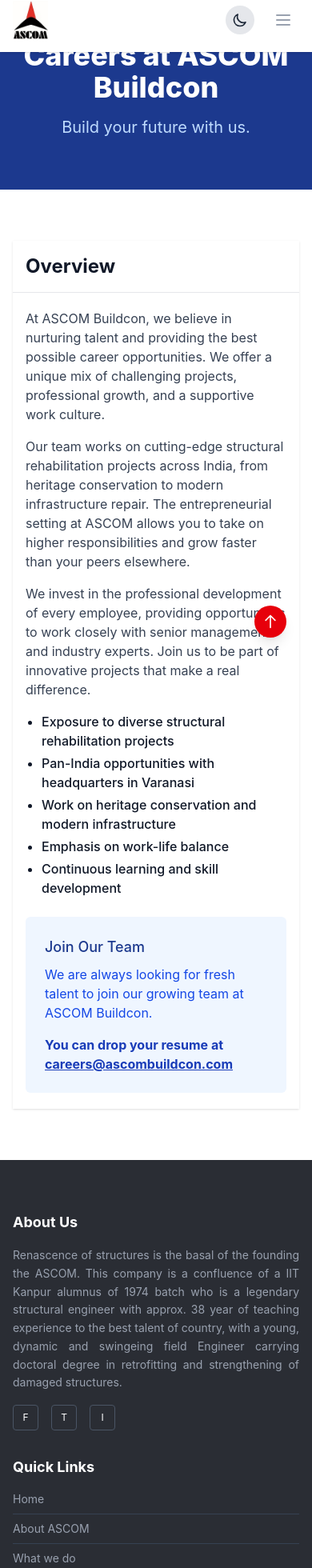
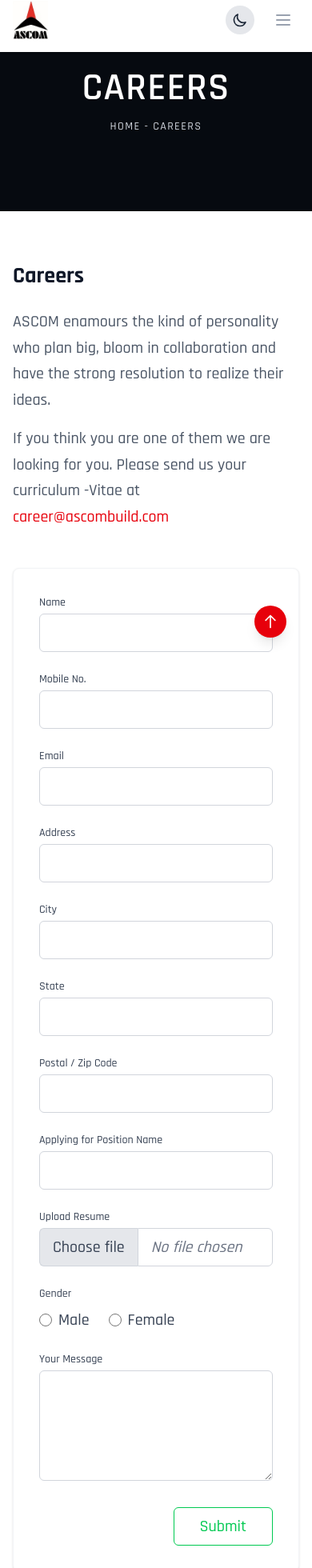
Before and after one commit to AayushArya28/ascombuild, a React (Vite) app: page /careers in a window 390 px wide. Shown: the part 15-1975 px from the top of the page at 80% size. Built offline with nearby package versions, Linux system fonts and the light colour scheme.

Commit message:
feat: updated font and some UI changes

```diff
--- a/index.html
+++ b/index.html
@@ -1,13 +1,19 @@
 <!doctype html>
 <html lang="en">
+
 <head>
   <meta charset="UTF-8" />
-    <link rel="icon" type="image/svg+xml" href="/vite.svg" />
+  <link rel="preconnect" href="https://fonts.googleapis.com">
+  <link rel="preconnect" href="https://fonts.gstatic.com" crossorigin>
+  <link href="https://fonts.googleapis.com/css2?family=Rajdhani:wght@300;400;500;600;700&display=swap" rel="stylesheet">
+  <link rel="icon" type="image/png" href="/src/assets/images/logo.png" />
   <meta name="viewport" content="width=device-width, initial-scale=1.0" />
-    <title>ASCOM - Structural Engineering Experts</title>
+  <title>ASCOM</title>
 </head>
+
 <body>
   <div id="root"></div>
   <script type="module" src="/src/main.jsx"></script>
 </body>
+
 </html>
--- a/src/components/Footer.jsx
+++ b/src/components/Footer.jsx
@@ -1,5 +1,6 @@
 import React from "react";
 import { Link } from "react-router-dom";
+import logo from "../assets/images/logo.png";
 
 const Footer = () => {
   const scrollToTop = () => {
@@ -10,24 +11,32 @@
   };
 
   return (
-    <footer className="bg-[#2a2d34] text-white pt-16 pb-4 relative mt-auto font-sans">
+    <footer className="bg-[#2a2d34] text-[#DDDDDD] pt-16 pb-4 relative mt-auto font-['Rajdhani'] text-lg leading-relaxed font-medium">
       <div className="max-w-7xl mx-auto px-4 sm:px-6 lg:px-8">
-        <div className="grid grid-cols-1 md:grid-cols-2 lg:grid-cols-4 gap-8">
+        <div className="grid grid-cols-1 md:grid-cols-2 lg:grid-cols-5 gap-8">
           {/* About Us */}
-          <div className="space-y-4">
+          <div className="space-y-4 lg:col-span-2">
             <h3 className="text-lg font-bold text-white mb-4">About Us</h3>
-            <p className="text-gray-400 text-sm leading-relaxed text-justify">
+            <p className="text-gray-400 leading-relaxed text-justify">
               Renascence of structures is the basal of the founding the ASCOM. This company is a confluence of a IIT Kanpur alumnus of 1974 batch who is a legendary structural engineer with approx. 38 year of teaching experience to the best talent of country, with a young, dynamic and swingeing field Engineer carrying doctoral degree in retrofitting and strengthening of damaged structures.
             </p>
             <div className="flex space-x-4 mt-4">
-              <a href="#" className="w-8 h-8 flex items-center justify-center border border-gray-600 rounded-sm hover:bg-red-600 hover:border-red-600 transition-colors">
-                 <span className="text-xs">F</span>
+              <a href="http://www.facebook.com/" className="w-8 h-8 flex items-center justify-center border border-gray-600 rounded-sm hover:bg-red-600 hover:border-red-600 transition-colors">
+                <svg fill="currentColor" strokeLinecap="round" strokeLinejoin="round" strokeWidth="2" className="w-4 h-4" viewBox="0 0 24 24">
+                  <path d="M18 2h-3a5 5 0 00-5 5v3H7v4h3v8h4v-8h3l1-4h-4V7a1 1 0 011-1h3z"></path>
+                </svg>
               </a>
-              <a href="#" className="w-8 h-8 flex items-center justify-center border border-gray-600 rounded-sm hover:bg-red-600 hover:border-red-600 transition-colors">
-                 <span className="text-xs">T</span>
+              <a href="http://www.twitter.com/" className="w-8 h-8 flex items-center justify-center border border-gray-600 rounded-sm hover:bg-red-600 hover:border-red-600 transition-colors">
+                <svg fill="currentColor" strokeLinecap="round" strokeLinejoin="round" strokeWidth="2" className="w-4 h-4" viewBox="0 0 24 24">
+                  <path d="M23 3a10.9 10.9 0 01-3.14 1.53 4.48 4.48 0 00-7.86 3v1A10.66 10.66 0 013 4s-4 9 5 13a11.64 11.64 0 01-7 2c9 5 20 0 20-11.5a4.5 4.5 0 00-.08-.83A7.72 7.72 0 0023 3z"></path>
+                </svg>
               </a>
-               <a href="#" className="w-8 h-8 flex items-center justify-center border border-gray-600 rounded-sm hover:bg-red-600 hover:border-red-600 transition-colors">
-                 <span className="text-xs">I</span>
+              <a href="http://www.instagram.com/" className="w-8 h-8 flex items-center justify-center border border-gray-600 rounded-sm hover:bg-red-600 hover:border-red-600 transition-colors">
+                <svg fill="none" stroke="currentColor" strokeLinecap="round" strokeLinejoin="round" strokeWidth="2" className="w-4 h-4" viewBox="0 0 24 24">
+                  <rect width="20" height="20" x="2" y="2" rx="5" ry="5"></rect>
+                  <path d="M16 11.37A4 4 0 1112.63 8 4 4 0 0116 11.37z"></path>
+                  <line x1="17.5" x2="17.51" y1="6.5" y2="6.5"></line>
+                </svg>
               </a>
             </div>
           </div>
@@ -35,32 +44,32 @@
           {/* Quick Links */}
           <div>
             <h3 className="text-lg font-bold text-white mb-4">Quick Links</h3>
-            <ul className="space-y-2 text-sm text-gray-400">
+            <ul className="space-y-1 text-gray-400">
               <li>
-                <Link to="/" className="hover:text-red-500 transition-colors block border-b border-gray-700 pb-2 mb-2">Home</Link>
+                <Link to="/" className="hover:text-red-500 transition-colors inline-block border-b border-gray-700 pb-1">Home</Link>
               </li>
               <li>
-                <Link to="/about-us" className="hover:text-red-500 transition-colors block border-b border-gray-700 pb-2 mb-2">About ASCOM</Link>
+                <Link to="/about-us" className="hover:text-red-500 transition-colors inline-block border-b border-gray-700 pb-1">About ASCOM</Link>
               </li>
               <li>
-                <Link to="/services" className="hover:text-red-500 transition-colors block border-b border-gray-700 pb-2 mb-2">What we do</Link>
+                <Link to="/services" className="hover:text-red-500 transition-colors inline-block border-b border-gray-700 pb-1">What we do</Link>
               </li>
               <li>
-                <Link to="/careers" className="hover:text-red-500 transition-colors block border-b border-gray-700 pb-2 mb-2">Careers</Link>
+                <Link to="/careers" className="hover:text-red-500 transition-colors inline-block border-b border-gray-700 pb-1">Careers</Link>
               </li>
               <li>
-                <Link to="/contact-us" className="hover:text-red-500 transition-colors block border-b border-gray-700 pb-2 mb-2">Contact Us</Link>
+                <Link to="/contact-us" className="hover:text-red-500 transition-colors inline-block border-b border-gray-700 pb-1">Contact Us</Link>
               </li>
             </ul>
           </div>
 
           {/* Contact Us */}
-          <div className="lg:col-span-2">
+          <div className="">
             <h3 className="text-lg font-bold text-white mb-4">Contact us</h3>
-            <ul className="space-y-4 text-sm text-gray-400">
+            <ul className="space-y-2 text-gray-400">
               <li className="flex items-start gap-3">
                 <span className="mt-1"><svg className="w-4 h-4" fill="none" stroke="currentColor" viewBox="0 0 24 24"><path strokeLinecap="round" strokeLinejoin="round" strokeWidth="2" d="M17.657 16.657L13.414 20.9a1.998 1.998 0 01-2.827 0l-4.244-4.243a8 8 0 1111.314 0z"></path><path strokeLinecap="round" strokeLinejoin="round" strokeWidth="2" d="M15 11a3 3 0 11-6 0 3 3 0 016 0z"></path></svg></span>
-                <span>202, Vrindavan Residency, Nuwan<br/>Varanasi, 221011</span>
+                <span>202, Vrindavan Residency, Nuwan<br />Varanasi, 221011</span>
               </li>
               <li className="flex items-start gap-3">
                 <span className="mt-1"><svg className="w-4 h-4" fill="none" stroke="currentColor" viewBox="0 0 24 24"><path strokeLinecap="round" strokeLinejoin="round" strokeWidth="2" d="M3 5a2 2 0 012-2h3.28a1 1 0 01.948.684l1.498 4.493a1 1 0 01-.502 1.21l-2.257 1.13a11.042 11.042 0 005.516 5.516l1.13-2.257a1 1 0 011.21-.502l4.493 1.498a1 1 0 01.684.949V19a2 2 0 01-2 2h-1C9.716 21 3 14.284 3 6V5z"></path></svg></span>
@@ -68,18 +77,25 @@
               </li>
               <li className="flex items-start gap-3">
                 <span className="mt-1"><svg className="w-4 h-4" fill="none" stroke="currentColor" viewBox="0 0 24 24"><path strokeLinecap="round" strokeLinejoin="round" strokeWidth="2" d="M3 8l7.89 5.26a2 2 0 002.22 0L21 8M5 19h14a2 2 0 002-2V7a2 2 0 00-2-2H5a2 2 0 00-2 2v10a2 2 0 002 2z"></path></svg></span>
-                <span>info@ascombuild.com /<br/>ascombuildcon@gmail.com</span>
+                <span>info@ascombuild.com /<br />ascombuildcon@gmail.com</span>
               </li>
             </ul>
+          </div>
+
+          {/* Brand/Owner Section */}
+          <div className="flex flex-col items-center justify-start pt-8 lg:pt-0">
+            <img src={logo} alt="ASCOM" className="h-16 w-auto mb-4" />
+            <span className="text-white font-bold text-xl tracking-wider">ASCOM</span>
+            <p className="text-gray-500 text-xs mt-2 text-center">Structural Engineering Experts</p>
           </div>
         </div>
       </div>
 
       {/* Copyright Bar */}
       <div className="bg-[#22252b] mt-12 py-6 border-t border-gray-700">
-         <div className="max-w-7xl mx-auto px-4 sm:px-6 lg:px-8 flex flex-col md:flex-row justify-center items-center">
-            <p className="text-gray-500 text-sm text-center">
-                 © ASCOM 2022. Developed by Daksh IT Solutions
+        <div className="max-w-7xl mx-auto px-4 sm:px-6 lg:px-8 flex flex-col md:flex-row justify-center items-center gap-6">
+          <p className="text-gray-500 text-center">
+            © ASCOM 2022. Developed by <a href="https://dakshitsolutions.com/" target="_blank" rel="noopener noreferrer" className="hover:text-white transition-colors">Daksh IT Solutions</a>
           </p>
         </div>
       </div>
--- a/src/components/home/Hero.jsx
+++ b/src/components/home/Hero.jsx
@@ -14,7 +14,7 @@
       </div>
 
       <div className="relative max-w-7xl mx-auto px-4 sm:px-6 lg:px-8 text-center">
-        <h1 className="text-4xl sm:text-5xl md:text-6xl font-extrabold text-white tracking-tight mb-4">
+        <h1 className="text-white mb-4">
           ASCOM BUILDCON PVT. LTD.
         </h1>
         <p className="mt-4 text-xl text-gray-200 max-w-3xl mx-auto">
--- a/src/index.css
+++ b/src/index.css
@@ -6,7 +6,19 @@
 }
 
 body {
-  @apply bg-white dark:bg-gray-900 transition-colors duration-200 font-sans;
+  @apply bg-white dark:bg-gray-900 transition-colors duration-200 font-sans text-[20px] leading-[30px] font-medium;
+}
+
+h1 {
+  @apply font-sans font-semibold text-[48px] leading-[59px];
+}
+
+h2,
+h3,
+h4,
+h5,
+h6 {
+  @apply font-sans font-bold text-[28px] leading-[34px];
 }
 
 .animate-on-scroll {
--- a/src/pages/AboutUs.jsx
+++ b/src/pages/AboutUs.jsx
@@ -8,7 +8,7 @@
       <div className="relative bg-gray-900 h-64 flex flex-col justify-center items-center text-center text-white">
         <div className="absolute inset-0 bg-black opacity-60"></div>
         <div className="z-10 relative">
-          <h1 className="text-4xl md:text-5xl font-bold mb-4">About Us</h1>
+          <h1 className="mb-4 text-white">About Us</h1>
           <div className="flex space-x-2 text-sm md:text-base justify-center">
             <Link to="/" className="hover:text-red-500 transition-colors">Home</Link>
             <span>-</span>
--- a/src/pages/Careers.jsx
+++ b/src/pages/Careers.jsx
@@ -2,63 +2,132 @@
 
 const Careers = () => {
   return (
-    <div className="bg-white dark:bg-gray-900 min-h-screen transition-colors duration-200">
+    <div className="bg-white dark:bg-gray-900 min-h-screen transition-colors duration-200 font-sans">
       {/* Hero Section */}
-      <div className="bg-blue-900 py-16">
-        <div className="max-w-7xl mx-auto px-4 sm:px-6 lg:px-8 text-center">
-          <h1 className="text-4xl font-extrabold text-white sm:text-5xl sm:tracking-tight lg:text-6xl">
-            Careers at ASCOM Buildcon
+      <div
+        className="relative py-24 bg-gray-900"
+      >
+        <div className="absolute inset-0 bg-black/60"></div>
+        <div className="relative max-w-7xl mx-auto px-4 sm:px-6 lg:px-8 text-center">
+          <h1 className="text-white tracking-wide uppercase">
+            Careers
           </h1>
-          <p className="mt-4 max-w-2xl mx-auto text-xl text-blue-200">
-            Build your future with us.
+          <p className="mt-2 text-gray-300 text-sm tracking-widest uppercase">
+            Home - Careers
           </p>
         </div>
       </div>
 
       <div className="max-w-7xl mx-auto px-4 sm:px-6 lg:px-8 py-16">
-        <div className="bg-white dark:bg-gray-800 overflow-hidden shadow sm:rounded-lg">
-          <div className="px-4 py-5 sm:px-6">
-            <h2 className="text-2xl font-bold leading-6 text-gray-900 dark:text-white">
-              Overview
-            </h2>
-          </div>
-          <div className="border-t border-gray-200 dark:border-gray-700 px-4 py-5 sm:p-6 text-gray-700 dark:text-gray-300 space-y-4">
-            <p>
-              At ASCOM Buildcon, we believe in nurturing talent and providing the best possible career opportunities. We offer a unique mix of challenging projects, professional growth, and a supportive work culture.
-            </p>
-            <p>
-              Our team works on cutting-edge structural rehabilitation projects across India, from heritage conservation to modern infrastructure repair. The entrepreneurial setting at ASCOM allows you to take on higher responsibilities and grow faster than your peers elsewhere.
-            </p>
-            <p>
-              We invest in the professional development of every employee, providing opportunities to work closely with senior management and industry experts. Join us to be part of innovative projects that make a real difference.
-            </p>
-            <ul className="list-disc pl-5 space-y-1 font-medium text-gray-900 dark:text-white">
-              <li>Exposure to diverse structural rehabilitation projects</li>
-              <li>Pan-India opportunities with headquarters in Varanasi</li>
-              <li>Work on heritage conservation and modern infrastructure</li>
-              <li>Emphasis on work-life balance</li>
-              <li>Continuous learning and skill development</li>
-            </ul>
-            <div className="mt-6 bg-blue-50 dark:bg-gray-800 p-6 rounded-md">
-              <h3 className="text-lg font-medium text-blue-900 dark:text-blue-300">
-                Join Our Team
-              </h3>
-              <p className="mt-2 text-blue-700 dark:text-blue-200">
-                We are always looking for fresh talent to join our growing team
-                at ASCOM Buildcon.
-              </p>
-              <p className="mt-4 font-bold text-blue-800 dark:text-blue-300">
-                You can drop your resume at{" "}
-                <a
-                  href="mailto:careers@ascombuildcon.com"
-                  className="underline hover:text-blue-600 dark:hover:text-blue-400"
-                >
-                  careers@ascombuildcon.com
-                </a>
-              </p>
+
+        {/* Intro Text */}
+        <div className="mb-12">
+          <h2 className="text-3xl font-bold text-gray-900 dark:text-white mb-6">Careers</h2>
+          <p className="text-gray-600 dark:text-gray-300 leading-relaxed mb-4">
+            ASCOM enamours the kind of personality who plan big, bloom in collaboration and have the strong resolution to realize their ideas.
+          </p>
+          <p className="text-gray-600 dark:text-gray-300 leading-relaxed">
+            If you think you are one of them we are looking for you. Please send us your curriculum -Vitae at <a href="mailto:career@ascombuild.com" className="text-red-600 hover:text-red-700 font-medium">career@ascombuild.com</a>
+          </p>
+        </div>
+
+        {/* Form */}
+        <div className="bg-white dark:bg-gray-800 p-8 rounded-lg shadow-sm border border-gray-100 dark:border-gray-700">
+          <form className="space-y-6">
+            <div className="grid grid-cols-1 md:grid-cols-2 gap-6">
+              {/* Name */}
+              <div>
+                <label htmlFor="name" className="block text-sm font-medium text-gray-700 dark:text-gray-300 mb-1">Name</label>
+                <input type="text" id="name" className="w-full px-4 py-2 border border-gray-300 dark:border-gray-600 rounded-md focus:ring-red-500 focus:border-red-500 dark:bg-gray-700 dark:text-white" />
+              </div>
+
+              {/* Mobile No */}
+              <div>
+                <label htmlFor="mobile" className="block text-sm font-medium text-gray-700 dark:text-gray-300 mb-1">Mobile No.</label>
+                <input type="tel" id="mobile" className="w-full px-4 py-2 border border-gray-300 dark:border-gray-600 rounded-md focus:ring-red-500 focus:border-red-500 dark:bg-gray-700 dark:text-white" />
+              </div>
+
+              {/* Email */}
+              <div>
+                <label htmlFor="email" className="block text-sm font-medium text-gray-700 dark:text-gray-300 mb-1">Email</label>
+                <input type="email" id="email" className="w-full px-4 py-2 border border-gray-300 dark:border-gray-600 rounded-md focus:ring-red-500 focus:border-red-500 dark:bg-gray-700 dark:text-white" />
+              </div>
+
+              {/* Address */}
+              <div>
+                <label htmlFor="address" className="block text-sm font-medium text-gray-700 dark:text-gray-300 mb-1">Address</label>
+                <input type="text" id="address" className="w-full px-4 py-2 border border-gray-300 dark:border-gray-600 rounded-md focus:ring-red-500 focus:border-red-500 dark:bg-gray-700 dark:text-white" />
+              </div>
+
+              {/* City */}
+              <div>
+                <label htmlFor="city" className="block text-sm font-medium text-gray-700 dark:text-gray-300 mb-1">City</label>
+                <input type="text" id="city" className="w-full px-4 py-2 border border-gray-300 dark:border-gray-600 rounded-md focus:ring-red-500 focus:border-red-500 dark:bg-gray-700 dark:text-white" />
+              </div>
+
+              {/* State */}
+              <div>
+                <label htmlFor="state" className="block text-sm font-medium text-gray-700 dark:text-gray-300 mb-1">State</label>
+                <input type="text" id="state" className="w-full px-4 py-2 border border-gray-300 dark:border-gray-600 rounded-md focus:ring-red-500 focus:border-red-500 dark:bg-gray-700 dark:text-white" />
+              </div>
+
+              {/* Postal / Zip Code */}
+              <div>
+                <label htmlFor="zip" className="block text-sm font-medium text-gray-700 dark:text-gray-300 mb-1">Postal / Zip Code</label>
+                <input type="text" id="zip" className="w-full px-4 py-2 border border-gray-300 dark:border-gray-600 rounded-md focus:ring-red-500 focus:border-red-500 dark:bg-gray-700 dark:text-white" />
+              </div>
+
+              {/* Applying for Position Name */}
+              <div>
+                <label htmlFor="position" className="block text-sm font-medium text-gray-700 dark:text-gray-300 mb-1">Applying for Position Name</label>
+                <input type="text" id="position" className="w-full px-4 py-2 border border-gray-300 dark:border-gray-600 rounded-md focus:ring-red-500 focus:border-red-500 dark:bg-gray-700 dark:text-white" />
+              </div>
+
+              {/* Upload Resume */}
+              <div>
+                <label htmlFor="resume" className="block text-sm font-medium text-gray-700 dark:text-gray-300 mb-1">Upload Resume</label>
+                <div className="flex">
+                  <label className="flex items-center px-4 py-2 bg-gray-200 dark:bg-gray-600 text-gray-700 dark:text-gray-200 border border-r-0 border-gray-300 dark:border-gray-500 rounded-l-md cursor-pointer hover:bg-gray-300 dark:hover:bg-gray-500 transition-colors">
+                    Choose file
+                    <input type="file" id="resume" className="hidden" />
+                  </label>
+                  <div className="flex-1 px-4 py-2 border border-gray-300 dark:border-gray-600 rounded-r-md bg-white dark:bg-gray-700 text-gray-500 dark:text-gray-400 italic">
+                    No file chosen
+                  </div>
+                </div>
+              </div>
+
+              {/* Gender */}
+              <div>
+                <label className="block text-sm font-medium text-gray-700 dark:text-gray-300 mb-1">Gender</label>
+                <div className="flex items-center space-x-6 mt-2">
+                  <label className="flex items-center">
+                    <input type="radio" name="gender" value="male" className="h-4 w-4 text-red-600 focus:ring-red-500 border-gray-300" />
+                    <span className="ml-2 text-gray-700 dark:text-gray-300">Male</span>
+                  </label>
+                  <label className="flex items-center">
+                    <input type="radio" name="gender" value="female" className="h-4 w-4 text-red-600 focus:ring-red-500 border-gray-300" />
+                    <span className="ml-2 text-gray-700 dark:text-gray-300">Female</span>
+                  </label>
+                </div>
+              </div>
             </div>
-          </div>
+
+            {/* Your Message */}
+            <div>
+              <label htmlFor="message" className="block text-sm font-medium text-gray-700 dark:text-gray-300 mb-1">Your Message</label>
+              <textarea id="message" rows="4" className="w-full px-4 py-2 border border-gray-300 dark:border-gray-600 rounded-md focus:ring-red-500 focus:border-red-500 dark:bg-gray-700 dark:text-white"></textarea>
+            </div>
+
+            {/* Submit Button */}
+            <div className="flex justify-end">
+              <button type="submit" className="px-8 py-2 border border-green-500 text-green-500 hover:bg-green-50 dark:hover:bg-green-900/20 rounded-md transition-colors font-medium">
+                Submit
+              </button>
+            </div>
+          </form>
         </div>
+
       </div>
     </div>
   );
--- a/src/pages/ContactUs.jsx
+++ b/src/pages/ContactUs.jsx
@@ -6,7 +6,7 @@
       {/* Hero Section */}
       <div className="bg-blue-900 py-16">
         <div className="max-w-7xl mx-auto px-4 sm:px-6 lg:px-8 text-center">
-          <h1 className="text-4xl font-extrabold text-white sm:text-5xl sm:tracking-tight lg:text-6xl">
+          <h1 className="text-white">
             Contact Us
           </h1>
           <p className="mt-4 max-w-2xl mx-auto text-xl text-blue-200">
--- a/src/pages/Services.jsx
+++ b/src/pages/Services.jsx
@@ -74,7 +74,7 @@
       {/* Hero Section */}
       <div className="bg-blue-900 py-16">
         <div className="max-w-7xl mx-auto px-4 sm:px-6 lg:px-8 text-center">
-          <h1 className="text-4xl font-extrabold text-white sm:text-5xl sm:tracking-tight lg:text-6xl">
+          <h1 className="text-white">
             Our Services
           </h1>
           <p className="mt-4 max-w-2xl mx-auto text-xl text-blue-200">
--- a/tailwind.config.js
+++ b/tailwind.config.js
@@ -13,7 +13,7 @@
         },
       },
       fontFamily: {
-        sans: ['Inter', 'ui-sans-serif', 'system-ui', '-apple-system', 'BlinkMacSystemFont', 'Segoe UI', 'Roboto', 'Helvetica Neue', 'Arial', 'sans-serif'],
+        sans: ['Rajdhani', 'Inter', 'ui-sans-serif', 'system-ui', '-apple-system', 'BlinkMacSystemFont', 'Segoe UI', 'Roboto', 'Helvetica Neue', 'Arial', 'sans-serif'],
       },
       animation: {
         'fade-in': 'fadeIn 0.5s ease-out',
```
Also changed, not shown: src/components/Navbar.jsx (+24 -6 lines), src/components/home/Clients.jsx (+17 -16 lines). Lines whose indentation alone changed are shown as unchanged.
